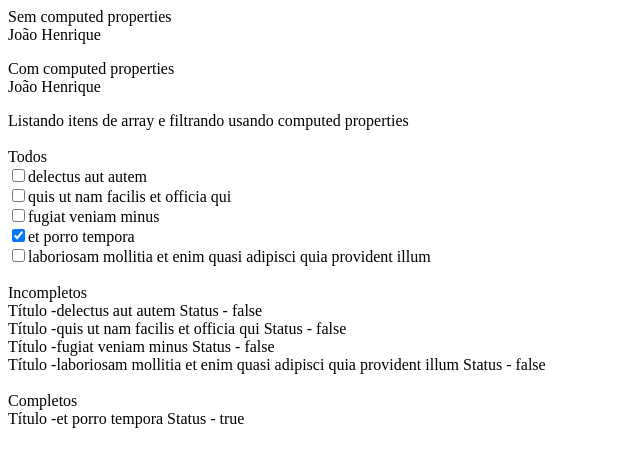
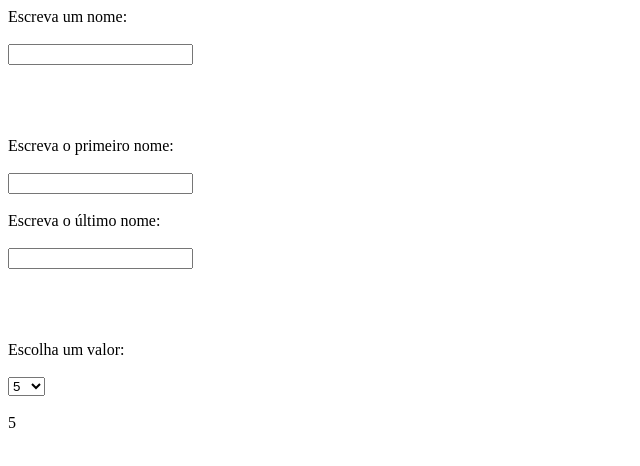
Before and after one commit to jao338/AulasVue2, a Vue app: page / in a window 1280 px wide. Shown: the top 466 px of the page, without its empty margins (0-640 px from the left). Built offline with nearby package versions, Linux system fonts and the light colour scheme.

Commit message:
10 - Objeto watch e seus usos ao observar elementos

```diff
--- a/src/components/headerComponent,.vue
+++ b/src/components/headerComponent,.vue
@@ -1,40 +1,29 @@
 <template>
-
 <div>
 
-    <div class="mB-16">
-      <span>Sem computed properties</span>
-      <div>{{ user.firstName }} {{ user.lastName }}</div>
-    </div>
+  <label>Escreva um nome: </label><br><br>
+  <input type="text" v-model="name"><br><br>
+  <span>{{ name }}</span>
 
-    <div class="mB-16">
-      <span>Com computed properties</span>
-      <div>{{ fullName }}</div>
-    </div>
+  <br><br><br>
 
-    <div>
-      <span>Listando itens de array e filtrando usando computed properties</span><br><br>
+  <label>Escreva o primeiro nome: </label><br><br>
+  <input type="text" v-model="user.firstName"><br><br>
+  <label>Escreva o último nome: </label><br><br>
+  <input type="text" v-model="user.lastName"><br><br>
+  <span>{{ user.firstName }} {{ user.lastName }}</span>
 
-      <span>Todos</span>
-      <div v-for="item in todos" :key="item.id">
-        <input type="checkbox" v-model="item.completed"><span>{{ item.title }}</span>
-      </div><br>
+  <br><br><br>
 
-      <span>Incompletos</span>
-      <div v-for="item in uncompletedTodos" :key="item.id">
-        <div>
-          <span>Título -{{ item.title }}</span> Status - <span>{{ item.completed }}</span>
-        </div>
-      </div><br>
+  <div>Escolha um valor: </div><br>
+  <select v-model="pageCount">
 
-      <span>Completos</span>
-      <div v-for="item in completedTodos" :key="item.id">
-        <div>
-          <span>Título -{{ item.title }}</span> Status - <span>{{ item.completed }}</span>
-        </div>
-      </div><br>
+    <option value="5">5</option>
+    <option value="10">10</option>
+    <option value="15">15</option>
 
-    </div>
+  </select><br><br>
+  <span>{{ pageCount }}</span>
 
 </div>
 
@@ -45,58 +34,47 @@ export default {
 
   data() {
     return {
+      name: "",
+      pageCount: 5,
       user: {
-        firstName: "João",
-        lastName: "Henrique",
+        firstName: "",
+        lastName: ""
+      }
+    }
   },
 
-      todos: [
-        {
-          "userId": 1,
-          "id": 1,
-          "title": "delectus aut autem",
-          "completed": false
+  computed: {
   },
-        {
-          "userId": 1,
-          "id": 2,
-          "title": "quis ut nam facilis et officia qui",
-          "completed": false
+
+  //  O objeto "watch" possui uma coletânea de itens, sendo que cada item é uma variável definida em "data()" e sempre com o mesmo nome. Toda vez que uma variável que está dentro de "watch" é alterada, uma rotina é correspondente é executada.
+
+  //  Ao observar um objeto é necessário atribuir uma sintaxe diferente, ao invés ds declaração de método, é declarado um objeto contendo dois itens. Um deles é o "handler" que é onde fica a rotina de comandos e o outro é "deep: true", que significa que sempre que um item do objeto que está sendo observado se alterar, a rotina de comandos deve ser executada
+  watch: {
+    name(){
+      this.saveUserName()
     },
-        {
-          "userId": 1,
-          "id": 3,
-          "title": "fugiat veniam minus",
-          "completed": false
+
+    pageCount(){
+      this.changePageCount()
     },
-        {
-          "userId": 1,
-          "id": 4,
-          "title": "et porro tempora",
-          "completed": true
+
+    user: {
+      handler() {
+        console.log("User alterado")
       },
-        {
-          "userId": 1,
-          "id": 5,
-          "title": "laboriosam mollitia et enim quasi adipisci quia provident illum",
-          "completed": false
-        }
-      ]
+
+      deep: true
 
     }
   },
 
-  computed: {
-    fullName(){
-      return `${this.user.firstName} ${this.user.lastName}`
+  methods: {
+    saveUserName(){
+      console.log(this.name);
     },
 
-    uncompletedTodos() {
-      return this.todos.filter(todo => !todo.completed)
-    },
-
-    completedTodos() {
-      return this.todos.filter(todo => todo.completed)
+    changePageCount(){
+      console.log(this.pageCount);
     }
   }
 
@@ -104,7 +82,5 @@ export default {
 </script>
 
 <style>
-  .mB-16{
-    margin-bottom: 16px;
-  }
+
 </style>
```
Lines whose indentation alone changed are shown as unchanged.
